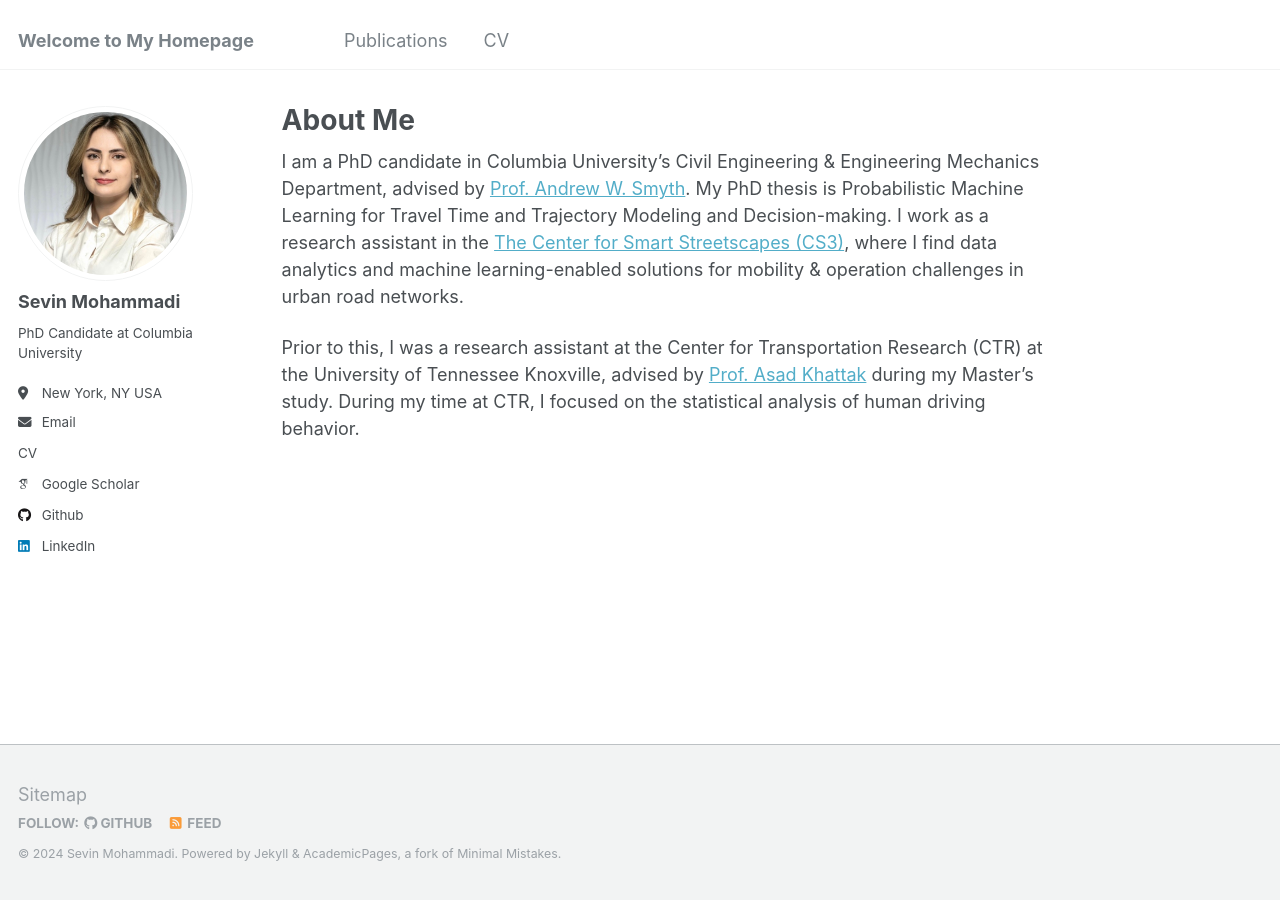
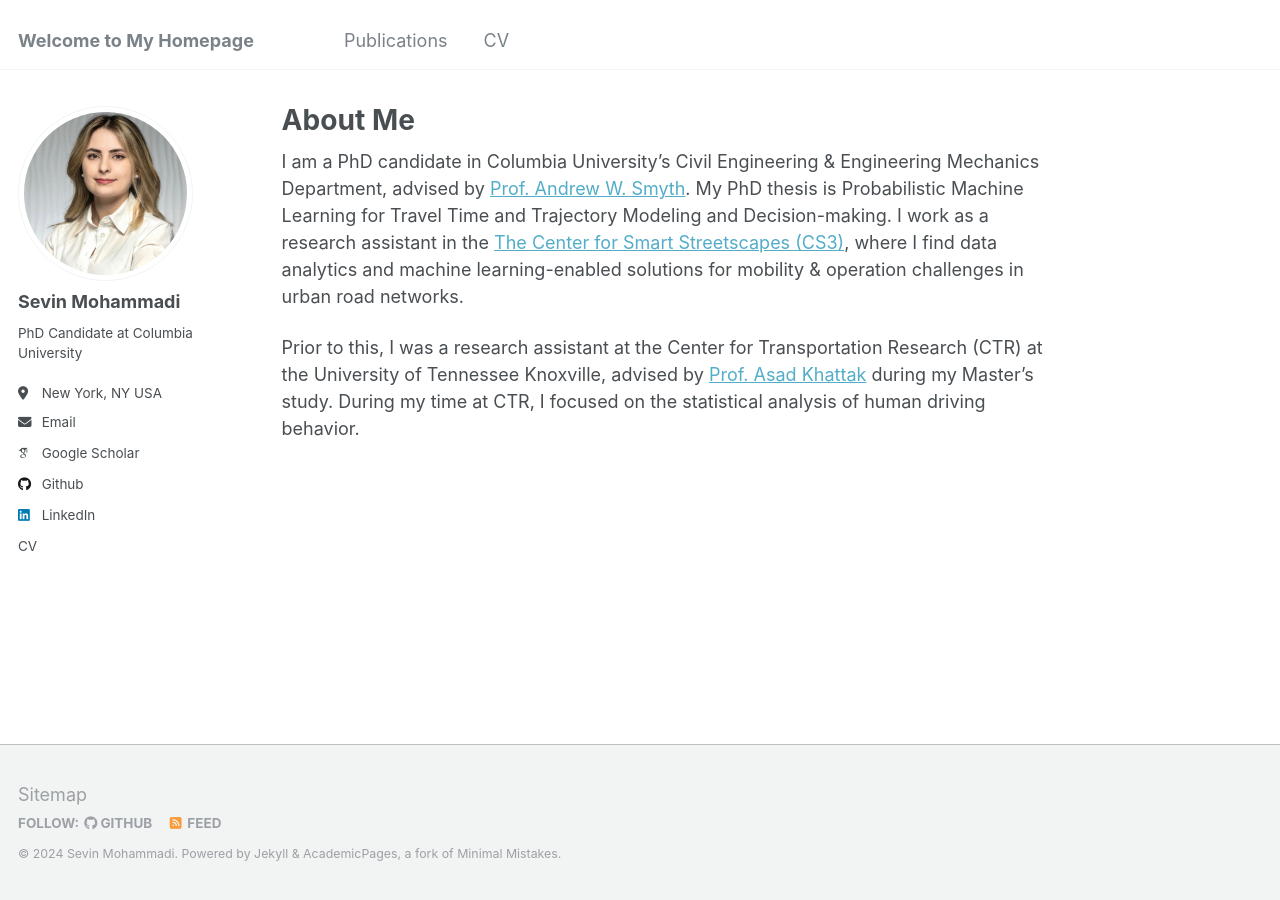
Before and after one commit to sev-90/sev-90.github.io, a Jekyll site: the page built from _pages/about.md, in a window 1280 px wide. Built offline with Jekyll 4.4.1, drawn with Linux system fonts in a browser that asks for light colours; some web fonts are replaced.

Commit message:
Update author-profile.html

```diff
--- a/_includes/author-profile.html
+++ b/_includes/author-profile.html
@@ -36,9 +36,7 @@
       {% if author.email %}
         <li><a href="mailto:{{ author.email }}"><i class="fas fa-fw fa-envelope icon-pad-right" aria-hidden="true"></i>{{ site.data.ui-text[site.locale].email_label | default: "Email" }}</a></li>
       {% endif %}
-      {% if author.CV %}
-        <li><a href="{{ author.CV }}">CV</a></li>
-      {% endif %}
+
 
       <!-- Font Awesome and Academicons icons / Academic websites -->
       {% if author.arxiv %}
@@ -114,6 +112,9 @@
       {% if author.linkedin %}
         <li><a href="https://www.linkedin.com/in/{{ author.linkedin }}"><i class="fab fa-fw fa-linkedin icon-pad-right" aria-hidden="true"></i>LinkedIn</a></li>
       {% endif %}
+      {% if author.CV %}
+        <li><a href="{{ author.CV }}">CV</a></li>
+      {% endif %}
       {% if author.mastodon %}
         <li><a href="{{ author.mastodon }}"><i class="fab fa-fw fa-mastodon icon-pad-right" aria-hidden="true"></i>Mastodon</a></li>
       {% endif %}
```
